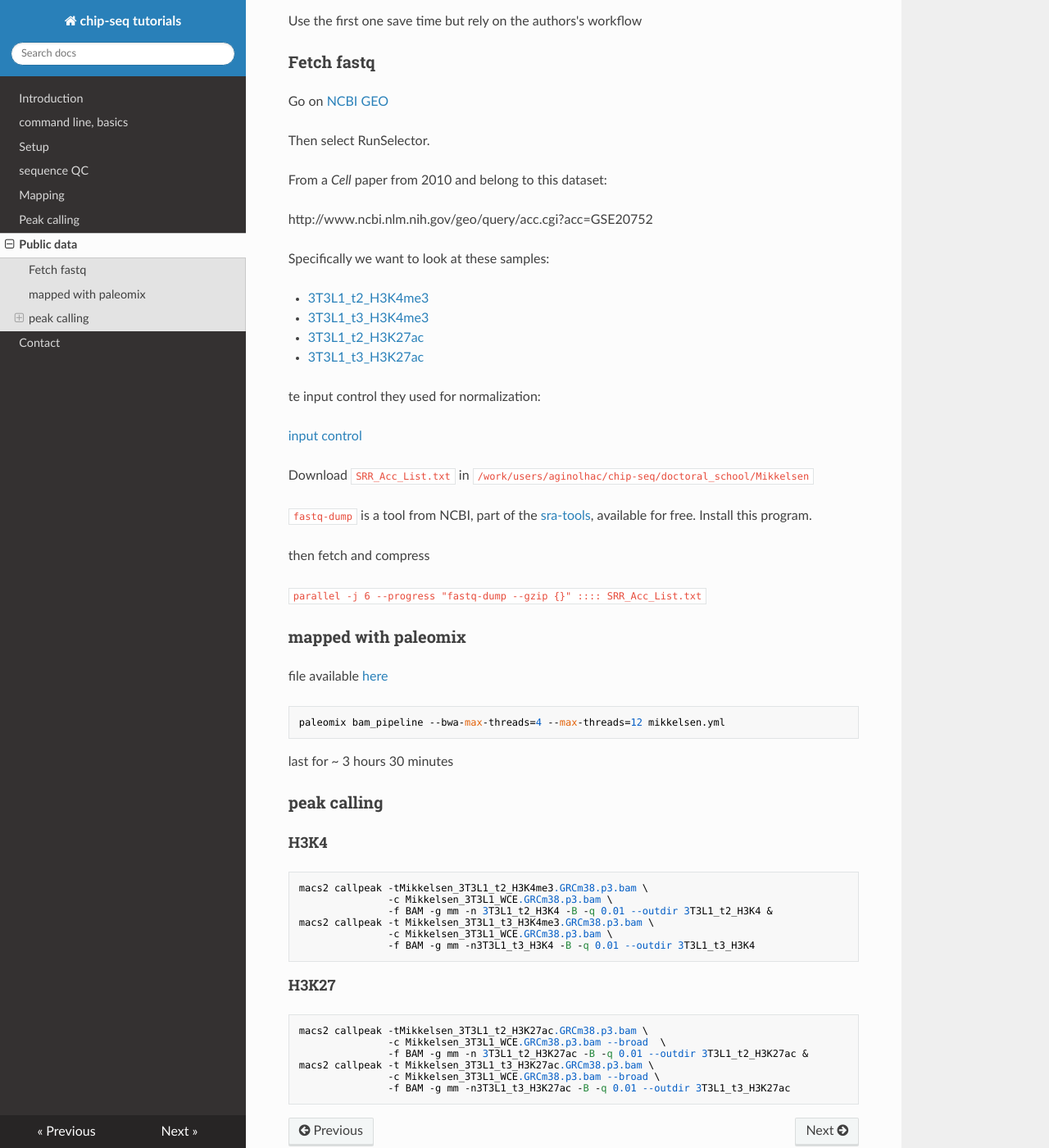
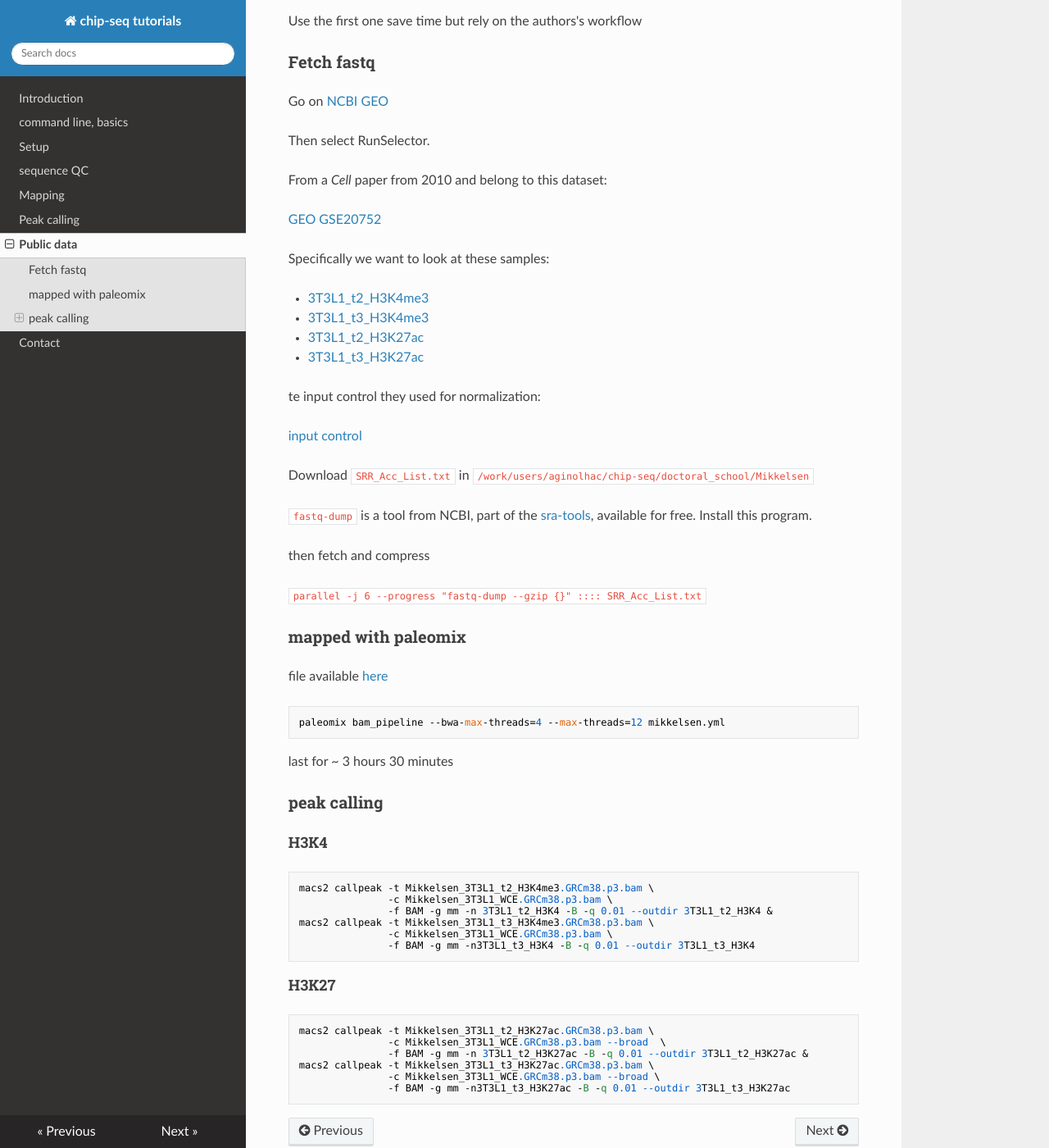
Before and after one commit to ginolhac/chip-seq, an MkDocs documentation site: the page built from docs/public.md, in a window 1280 px wide and 1400 px high, scrolled down 261 px. Shown: the whole window at 82% size. Built offline with MkDocs 1.6.1, drawn with Linux system fonts in a browser that asks for light colours; nearby versions of some CDN libraries; old or Windows-style settings are respelled for this version of MkDocs.

Commit message:
correct links

````diff
--- a/docs/public.md
+++ b/docs/public.md
@@ -54,7 +54,7 @@ last for ~ 3 hours 30 minutes
 #### H3K4
 
 ```
-macs2 callpeak -tMikkelsen_3T3L1_t2_H3K4me3.GRCm38.p3.bam \
+macs2 callpeak -t Mikkelsen_3T3L1_t2_H3K4me3.GRCm38.p3.bam \
                -c Mikkelsen_3T3L1_WCE.GRCm38.p3.bam \
                -f BAM -g mm -n 3T3L1_t2_H3K4 -B -q 0.01 --outdir 3T3L1_t2_H3K4 &
 macs2 callpeak -t Mikkelsen_3T3L1_t3_H3K4me3.GRCm38.p3.bam \
@@ -65,7 +65,7 @@ macs2 callpeak -t Mikkelsen_3T3L1_t3_H3K4me3.GRCm38.p3.bam \
 #### H3K27
 
 ```
-macs2 callpeak -tMikkelsen_3T3L1_t2_H3K27ac.GRCm38.p3.bam \
+macs2 callpeak -t Mikkelsen_3T3L1_t2_H3K27ac.GRCm38.p3.bam \
                -c Mikkelsen_3T3L1_WCE.GRCm38.p3.bam --broad  \
                -f BAM -g mm -n 3T3L1_t2_H3K27ac -B -q 0.01 --outdir 3T3L1_t2_H3K27ac &
 macs2 callpeak -t Mikkelsen_3T3L1_t3_H3K27ac.GRCm38.p3.bam \
````
Also changed, not shown: other parts of docs/public.md (+1 -1 lines), docs/mapping.md (+4 -0 lines), docs/peak.md (+5 -0 lines).
